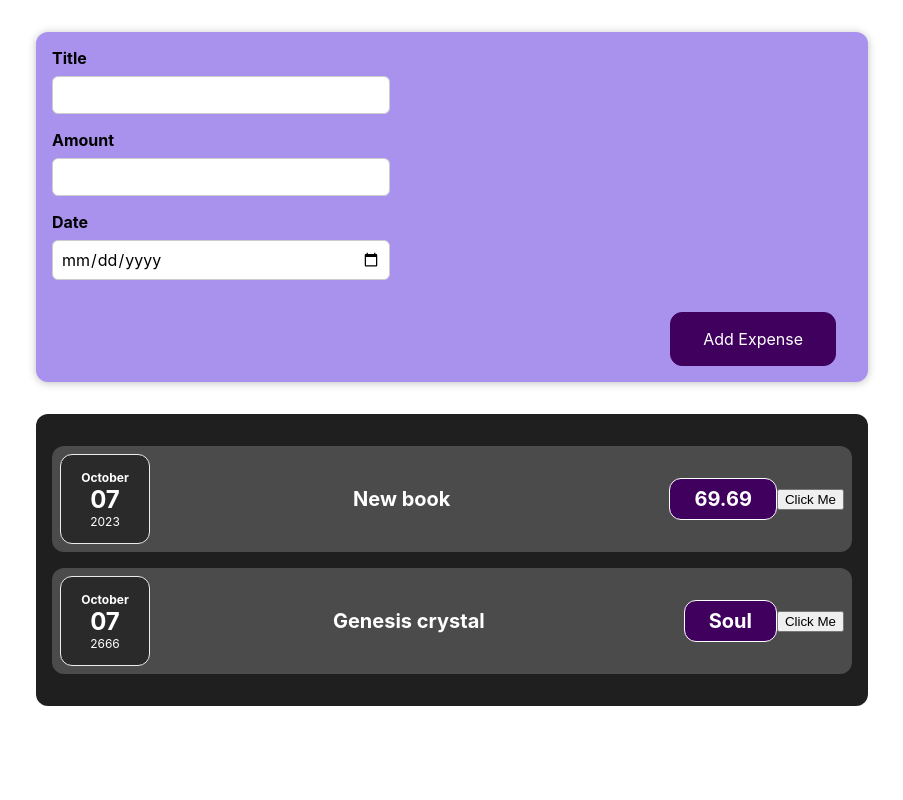
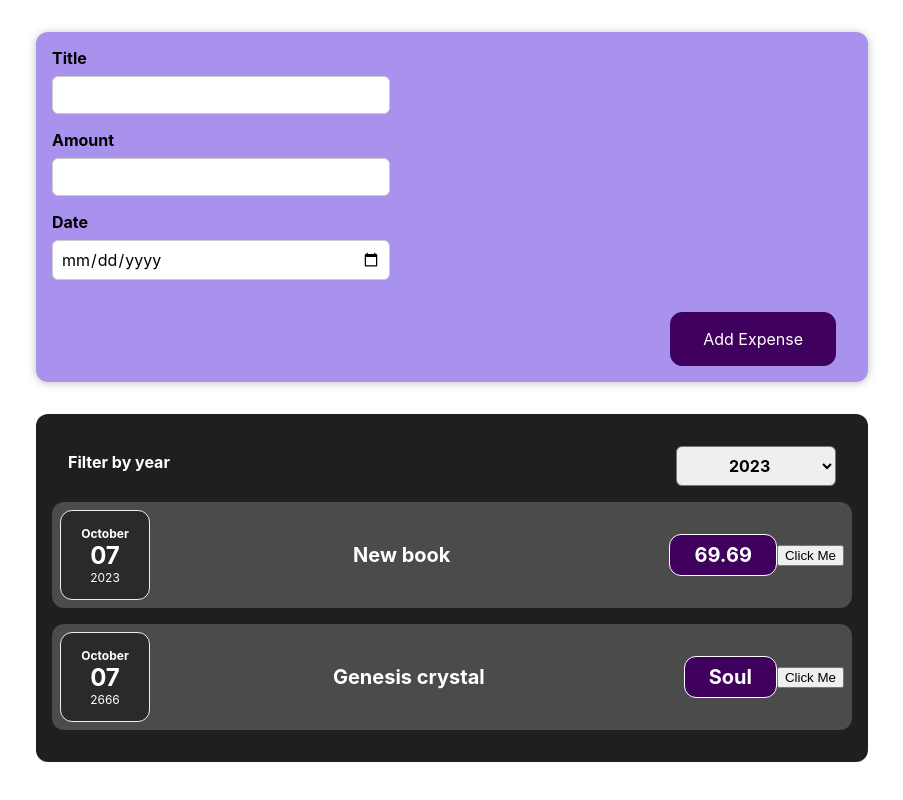
Before and after one commit to AimarKiivits/Anna-react, a React (Create React App) app: page / in a window 1280 px wide. Shown: the whole page, without its empty margins (188-1091 px from the left). Built offline with nearby package versions, Linux system fonts and the light colour scheme.

Commit message:
Yl 12/ Yl 4 done?

```diff
--- a/src/components/Expenses/Expenses.js
+++ b/src/components/Expenses/Expenses.js
@@ -1,10 +1,22 @@
 import './Expenses.css'
+import { useState } from 'react'
 import Card from '../UI/Card'
 import ExpenseItem from './ExpenseItem'
+import ExpensesFilter from './ExpensesFilter'
 
 const Expenses = (props) => {
+    const [filteredYear, setFilteredYear] = useState('')
+
+    const changeFilterHandler = (enteredYear) => {
+
+        setFilteredYear(enteredYear)
+        console.log('In Expenses.js')
+        console.log(enteredYear)
+    }
+
     return(
         <Card className="expenses">
+            <ExpensesFilter onChangeFilter={changeFilterHandler} year={filteredYear}/>
             <ExpenseItem expenseData={props.expenses[0]} />
             <ExpenseItem expenseData={props.expenses[1]} />
         </Card>
--- /dev/null
+++ b/src/components/Expenses/ExpensesFilter.css
@@ -0,0 +1,24 @@
+.expenses-filter {
+    color: white;
+    padding: 0 1rem;
+}
+
+.expenses-filter__control {
+    display: flex;
+    width: 100%;
+    align-items: center;
+    justify-content: space-between;
+    margin: 1rem 0;
+}
+
+.expenses-filter label {
+    font-weight: bold;
+    margin-bottom: 0.5rem;
+}
+
+.expenses-filter select {
+    font: inherit;
+    padding: 0.5rem 3rem;
+    font-weight: bold;
+    border-radius: 6px;
+}
--- /dev/null
+++ b/src/components/Expenses/ExpensesFilter.js
@@ -0,0 +1,28 @@
+import { useState } from 'react';
+
+import './ExpensesFilter.css';
+
+const ExpensesFilter = (props) => {
+    const [selectedYear, setSelectedYear] = useState('')
+
+    const yearChangeHandler = (event) => {
+        const selectedYear = event.target.value
+        setSelectedYear(selectedYear)
+        props.onChangeFilter(selectedYear)
+    }
+
+    return (
+        <div className='expenses-filter'>
+            <div className='expenses-filter__control'>
+                <label>Filter by year</label>
+                <select value = {props.year} onChange={yearChangeHandler}>
+                    <option value='2023'>2023</option>
+                    <option value='2024'>2024</option>
+                    <option value='2025'>2025</option>
+                </select>
+            </div>
+        </div>
+    );
+};
+
+export default ExpensesFilter;
```
